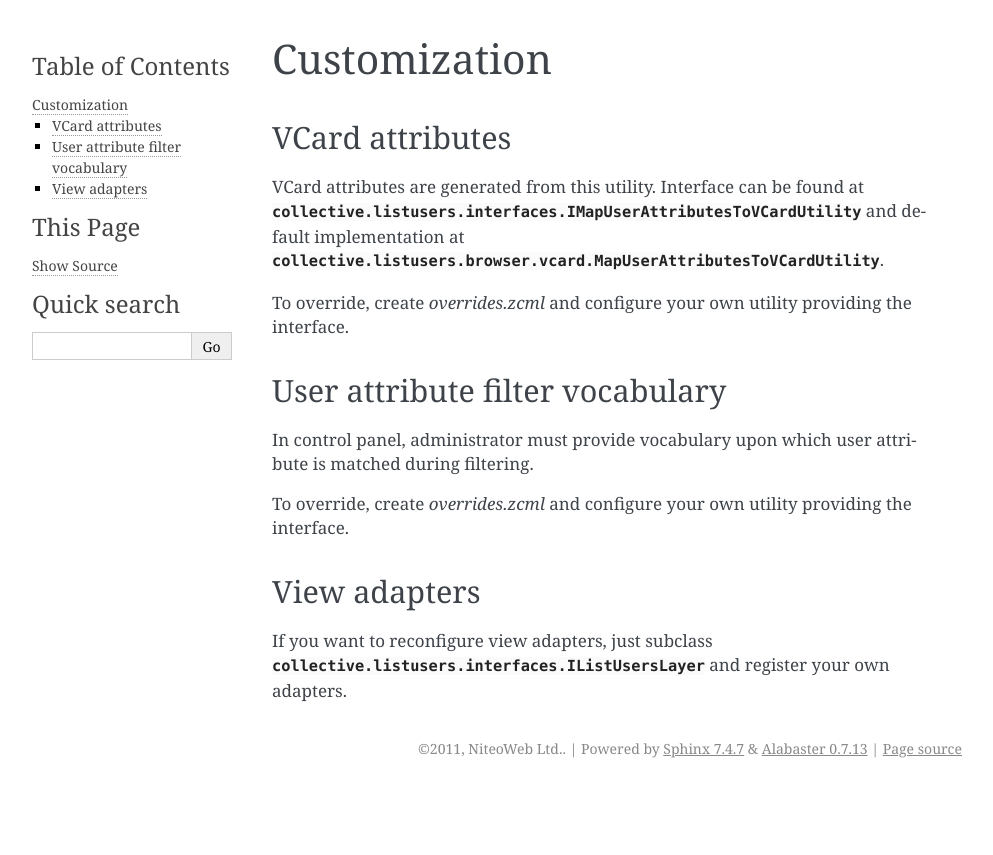
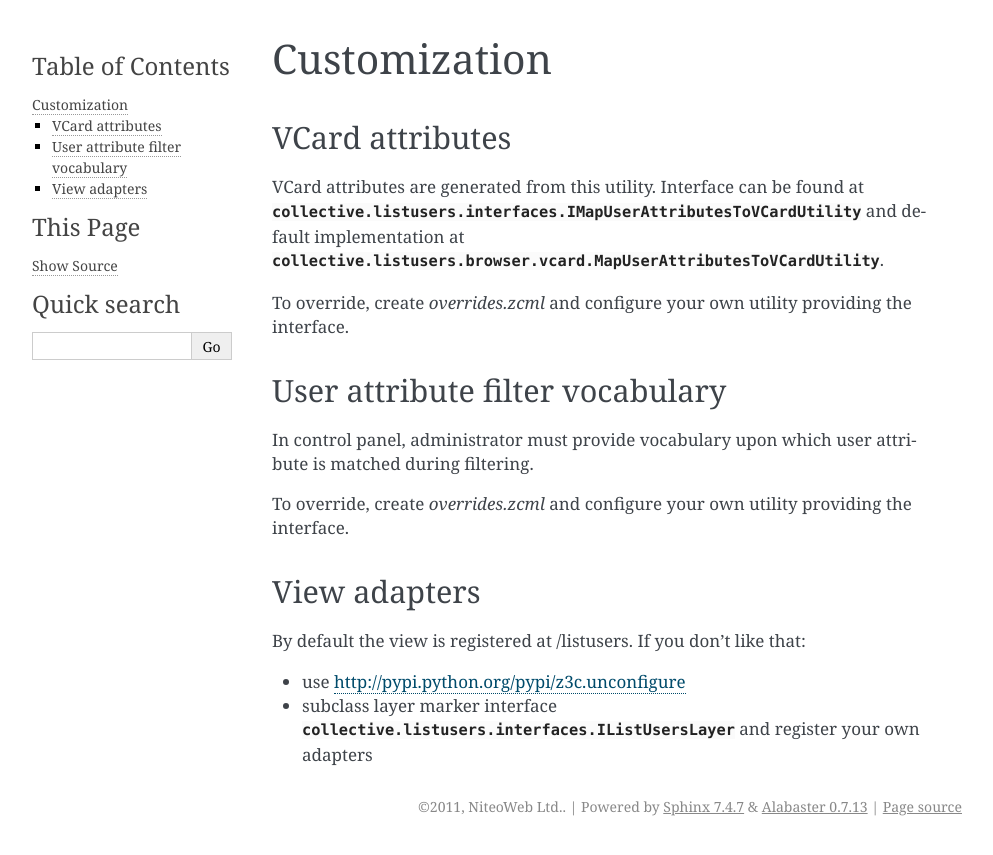
Before and after one commit to collective/collective.listusers, a Sphinx documentation site: the page built from docs/customization.rst, in a window 1280 px wide. Shown: the top 855 px of the page, without its empty margins (148-1141 px from the left). Built offline with Sphinx 7.4.7, drawn with Linux system fonts in a browser that asks for light colours.

Commit message:
more clarification how to customize view registrations

```diff
--- a/docs/customization.rst
+++ b/docs/customization.rst
@@ -20,4 +20,7 @@ To override, create `overrides.zcml` and configure your own utility providing th
 View adapters
 -------------
 
-If you want to reconfigure view adapters, just subclass :class:`collective.listusers.interfaces.IListUsersLayer` and register your own adapters.
+By default the view is registered at /listusers. If you don't like that:
+
+* use http://pypi.python.org/pypi/z3c.unconfigure
+* subclass layer marker interface :class:`collective.listusers.interfaces.IListUsersLayer` and register your own adapters
```
